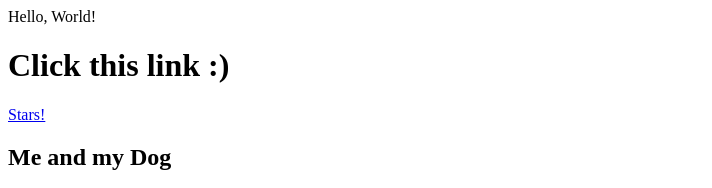
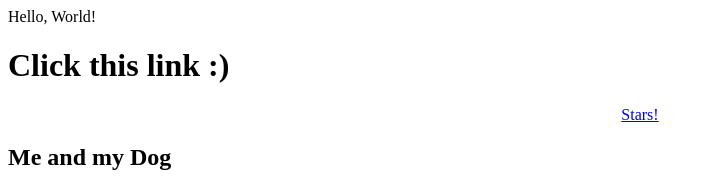
Before and after one commit to KellynPeck/KellynPeck.github.io, a plain HTML site: page index.html in a window 1280 px wide. Shown: the top 188 px of the page, without its empty margins (0-712 px from the left). Drawn offline with Linux system fonts and the light colour scheme; grey boxes are pictures that could not be loaded.

Commit message:
Center text

```diff
--- a/index.html
+++ b/index.html
@@ -15,6 +15,12 @@
         </style>
         </head>
 
+        <style>
+            p {
+            text-align:center
+            }
+        </style>
+
         <body>
                 Hello, World!
         </body>
```
